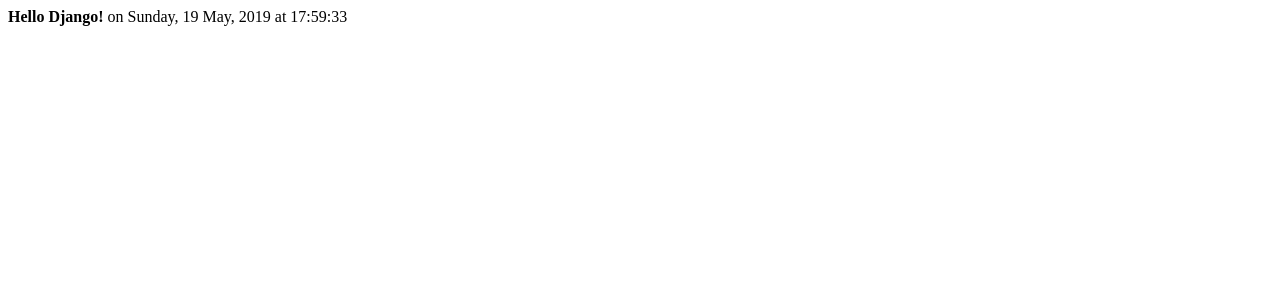
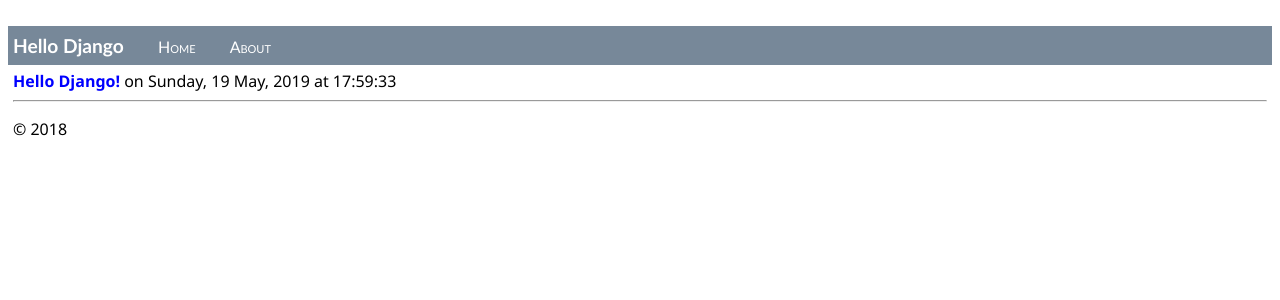
Before and after one commit to zerar/LearningDjango, a Django app: page / in a window 1280 px wide. Shown: the top 300 px of the page. Run offline with Django 3.2, Linux system fonts and the light colour scheme.

Commit message:
Static files and template inheritance

```diff
--- /dev/null
+++ b/HelloDjangoApp/static/site.css
@@ -0,0 +1,32 @@
+.message {
+    font-weight: 600;
+    color: blue;
+}
+
+.navbar {
+    background-color: lightslategray;
+    font-size: 1em;
+    font-family: 'Trebuchet MS', 'Lucida Sans Unicode', 'Lucida Grande', 'Lucida Sans', Arial, sans-serif;
+    color: white;
+    padding: 8px 5px 8px 5px;
+}
+
+    .navbar a {
+        text-decoration: none;
+        color: inherit;
+    }
+
+.navbar-brand {
+    font-size: 1.2em;
+    font-weight: 600;
+}
+
+.navbar-item {
+    font-variant: small-caps;
+    margin-left: 30px;
+}
+
+.body-content {
+    padding: 5px;
+    font-family: 'Segoe UI', Tahoma, Geneva, Verdana, sans-serif;
+}
--- /dev/null
+++ b/HelloDjangoApp/templates/HelloDjangoApp/about.html
@@ -0,0 +1,4 @@
+    {% extends "HelloDjangoApp/layout.html" %}
+    {% block content %}
+    {{ content }}
+    {% endblock %}
--- a/HelloDjangoApp/templates/HelloDjangoApp/index.html
+++ b/HelloDjangoApp/templates/HelloDjangoApp/index.html
@@ -1,9 +1,4 @@
-
-<html>
-    <head>
-        <title>{{ title }}</title>
-    </head>
-    <body>
-        <strong>{{ message }}</strong>{{ content }}
-    </body>
-</html>
+        {% extends "HelloDjangoApp/layout.html" %}
+        {% block content %}
+        <span class="message">{{ message }}</span>{{ content }}
+        {% endblock %}    <span class="message">{{ message }}</span>{{ content }}
--- /dev/null
+++ b/HelloDjangoApp/templates/HelloDjangoApp/layout.html
@@ -0,0 +1,25 @@
+<!DOCTYPE html>
+<html>
+<head>
+    <meta charset="utf-8" />
+    <title>{{ title }}</title>
+    {% load staticfiles %}
+    <link rel="stylesheet" type="text/css" href="{% static 'site.css' %}" />
+</head>
+
+<body>
+    <div class="navbar">
+       <a href="/" class="navbar-brand">Hello Django</a>
+       <a href="{% url 'home' %}" class="navbar-item">Home</a>
+       <a href="{% url 'about' %}" class="navbar-item">About</a>
+    </div>
+
+    <div class="body-content">
+{% block content %}{% endblock %}
+        <hr/>
+        <footer>
+            <p>&copy; 2018</p>
+        </footer>
+    </div>
+</body>
+</html>
--- a/HelloDjangoApp/views.py
+++ b/HelloDjangoApp/views.py
@@ -15,3 +15,13 @@
             'content' : " on " + now.strftime("%A, %d %B, %Y at %X")
         }
     )
+
+def about(request):
+    return render(
+        request,
+        "HelloDjangoApp/about.html",
+        {
+            'title' : "About HelloDjangoApp",
+            'content' : "Example app page for Django."
+        }
+    )
--- a/LearningDjango/urls.py
+++ b/LearningDjango/urls.py
@@ -27,4 +27,6 @@
 urlpatterns = [
     url(r'^$', HelloDjangoApp.views.index, name='index'),
     url(r'^home$', HelloDjangoApp.views.index, name='home'),
+    url(r'^about$', HelloDjangoApp.views.about, name='about'),
+
 ]
```
Also changed, not shown: 1 other file.
